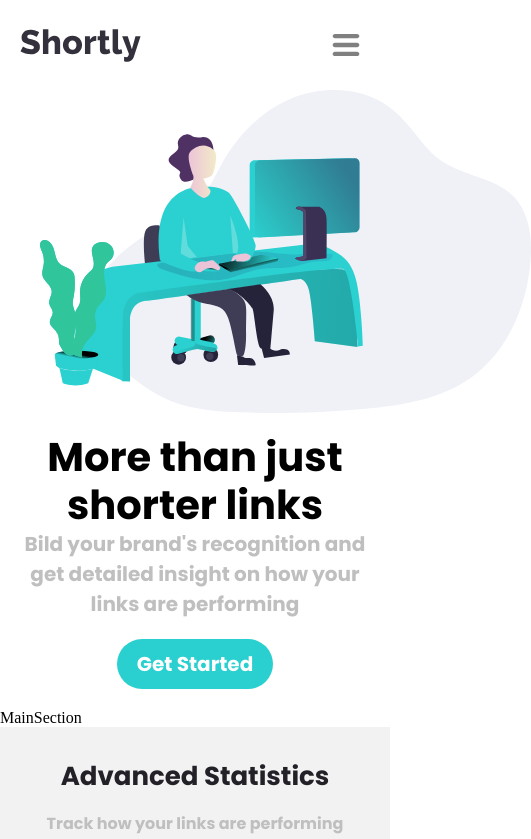
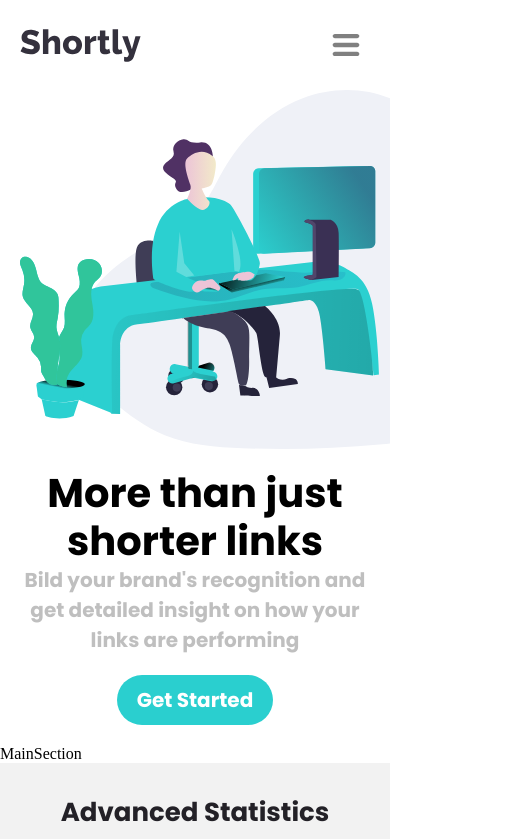
Before and after one commit to Kiril-Pavlov/url-shortening-app, a React (Create React App) app: page / in a window 390 px wide. Shown: the top 839 px of the page, 531 px wide, since content can reach past the window. Built offline with nearby package versions, Linux system fonts and the light colour scheme.

Commit message:
mobile overflow bug fixed

```diff
--- a/src/App.css
+++ b/src/App.css
@@ -4,9 +4,6 @@
   margin: 0px;
 }
 
-body{
-  overflow-x: hidden;
-}
 
 :root{
   --cyan:hsl(180, 66%, 49%);
--- a/src/components/Hero/Hero.module.css
+++ b/src/components/Hero/Hero.module.css
@@ -60,14 +60,14 @@
 
 @media screen and (max-width:700px){
     .heroContainer{
-        max-width: 90%;
+        max-width: 100%;
         flex-direction: column-reverse;
         gap: 20px;
     }
 
     .heroLeft{
         align-items: center;
-        width: 100%;
+        width: 90%;
     }
 
     .heroTitle{
@@ -84,6 +84,7 @@
         display: flex;
         width: 100%;
         position: relative;
+        overflow: hidden;
     }
 
     .heroRight img{
```
